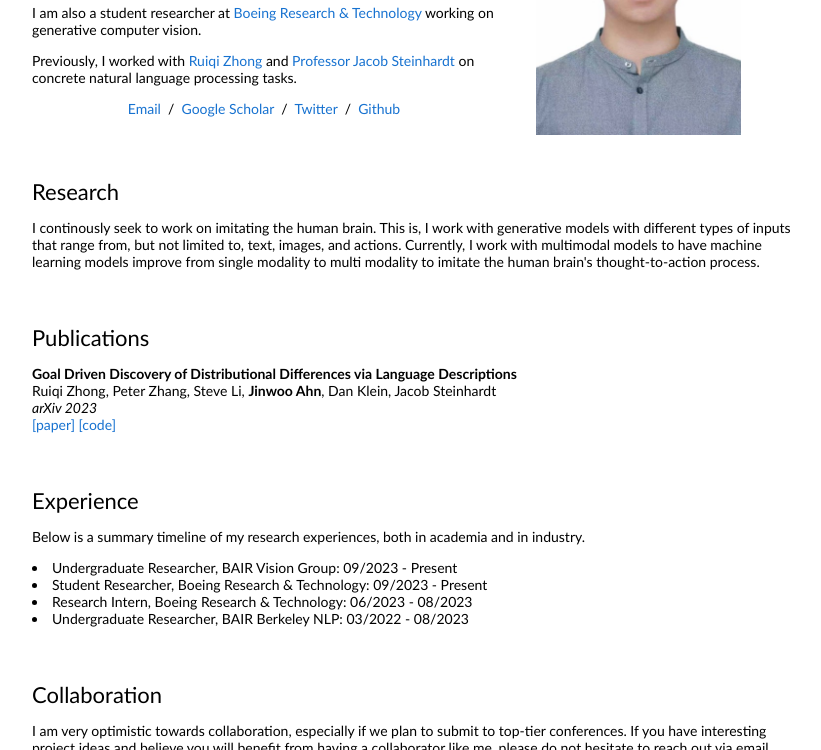
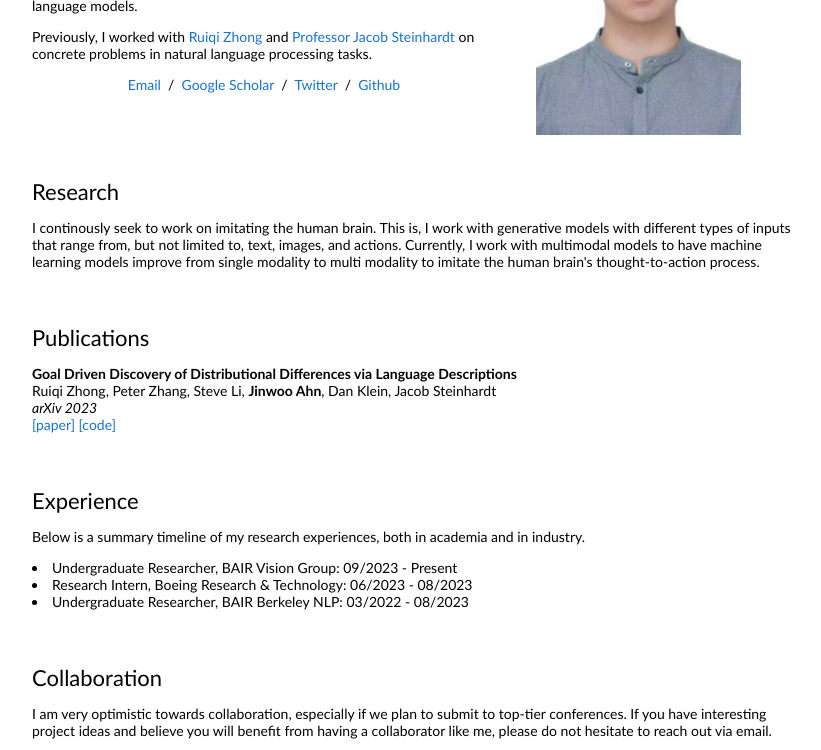
Before and after one commit to research-jinwoo/research-jinwoo.github.io, a plain HTML site: page index.html in a window 1280 px wide. Shown: the part 186-936 px from the top of the page, without its empty margins (228-1049 px from the left). Drawn offline with Linux system fonts and the light colour scheme.

Commit message:
Update index.html

```diff
--- a/index.html
+++ b/index.html
@@ -25,12 +25,9 @@
                 <p>Hey there! My name is Jinwoo Ahn, and I am a third year undergraduate student at <a href="https://eecs.berkeley.edu/">Berkeley EECS</a>. I am affiliated with <a href="https://bair.berkeley.edu/">Berkeley AI Research</a>
                   advised by <a href="https://roeiherz.github.io/">Roei Herzig</a> and <a href="https://people.eecs.berkeley.edu/~trevor/">Professor Trevor Darrell</a> with a focus on multimodal language models.
                 </p>
-                <p>
-                  I am also a student researcher at <a href="https://www.boeing.com/innovation/">Boeing Research & Technology</a> working on generative computer vision.
-                </p>
 
                 <p>
-                  Previously, I worked with <a href="https://ruiqi-zhong.github.io/">Ruiqi Zhong</a> and <a href="https://www.stat.berkeley.edu/~jsteinhardt/">Professor Jacob Steinhardt</a> on concrete natural language processing tasks.
+                  Previously, I worked with <a href="https://ruiqi-zhong.github.io/">Ruiqi Zhong</a> and <a href="https://www.stat.berkeley.edu/~jsteinhardt/">Professor Jacob Steinhardt</a> on concrete problems in natural language processing tasks.
                 </p>
                 <p style="text-align:center">
                   <a href="mailto:andrewahn@berkeley.edu">Email</a> &nbsp/&nbsp
@@ -87,7 +84,6 @@
                 </p>
                 <p>
                   <li>Undergraduate Researcher, BAIR Vision Group: 09/2023 - Present</li>
-                  <li>Student Researcher, Boeing Research & Technology: 09/2023 - Present</li>
                   <li>Research Intern, Boeing Research & Technology: 06/2023 - 08/2023</li>
                   <li>Undergraduate Researcher, BAIR Berkeley NLP: 03/2022 - 08/2023</li>
                 </p>
```
